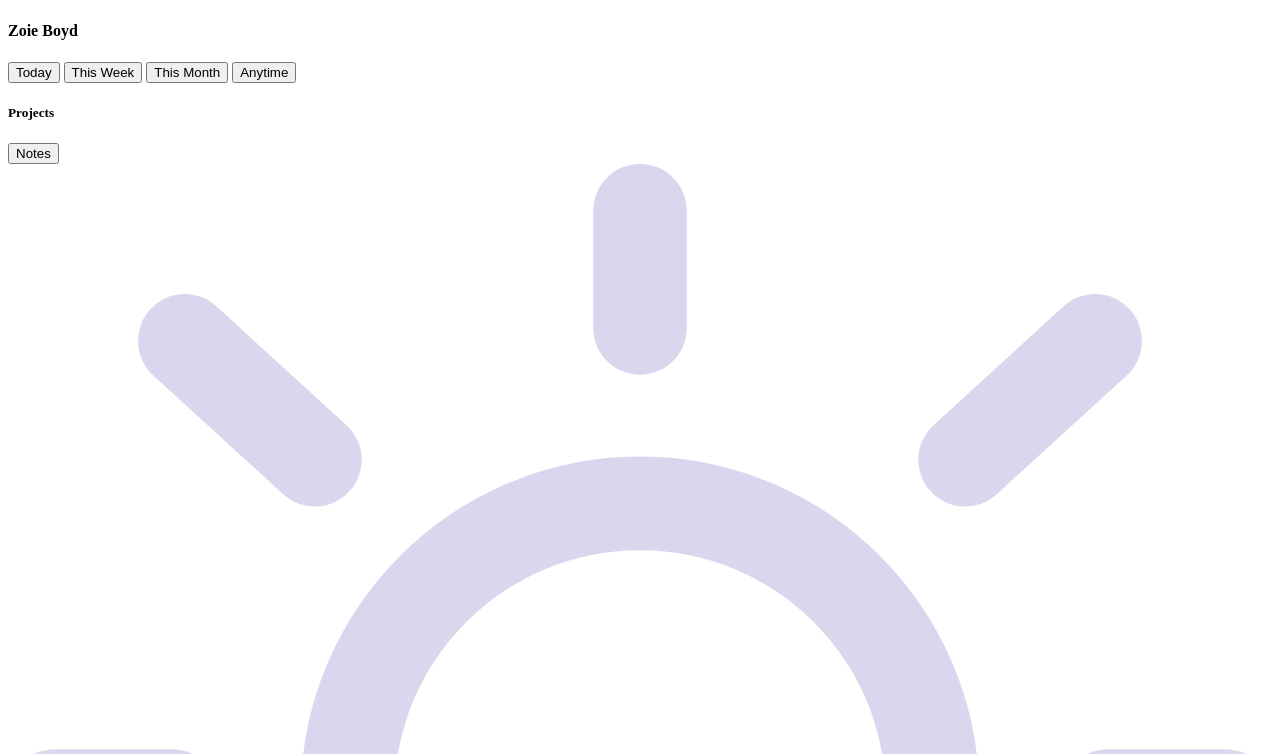
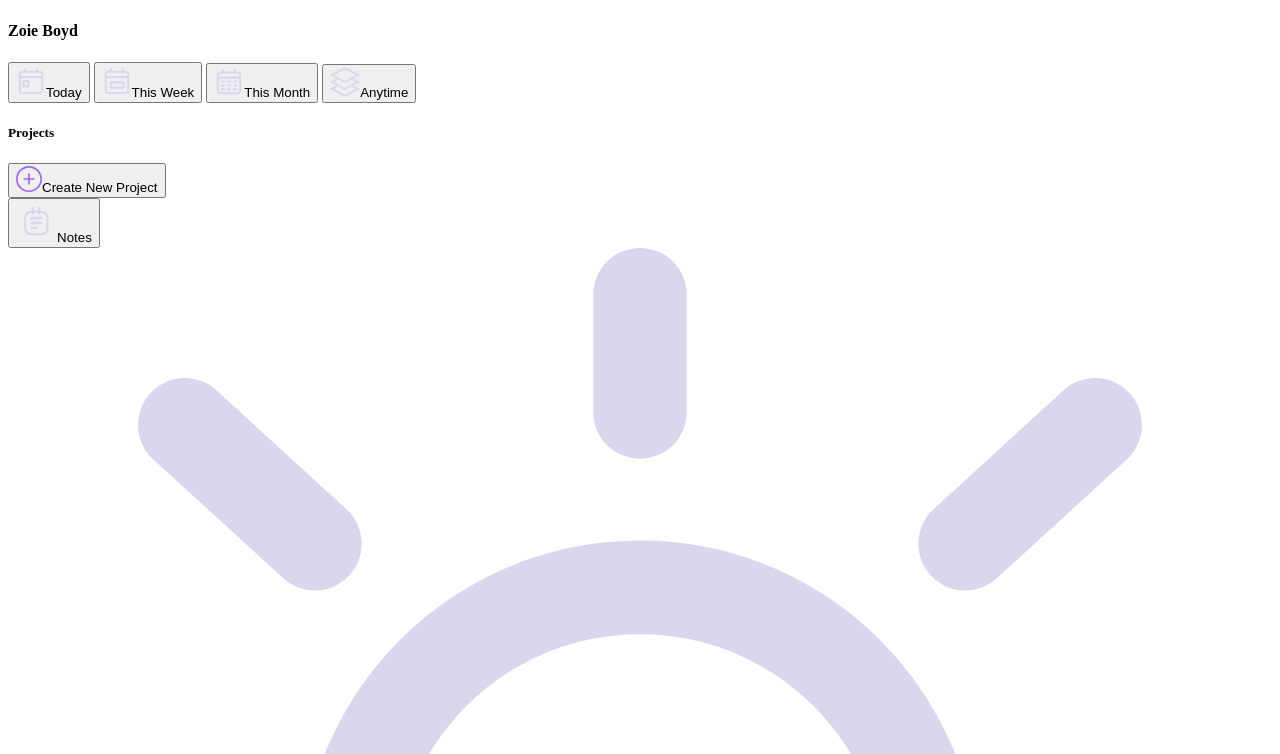
Before and after one commit to ZoieBoyd/to-do-list, a plain HTML site: page src/template.html in a window 1280 px wide. Shown: the part 46-800 px from the top of the page. Drawn offline with Linux system fonts and the light colour scheme.

Commit message:
Style Nav Menu options - Added individual SVG icons to represent each menu item improving the overall aesthetic of the page

```diff
--- a/src/styles.css
+++ b/src/styles.css
@@ -23,7 +23,12 @@
     --text-color: #1E1F23;
 }
 
+* {
+    box-sizing: border-box;
+}
+
 body {
+    padding: 0;
     margin: 0;
     width: calc(100vw - var(--scroll-bar-width));
     display: grid;
@@ -32,19 +37,35 @@ body {
     color: var(--text-color);
     background-color: var(--bg-color);
     font-family: 'roboto', sans-serif;
+    min-height: 100vh;
 }
 
 #nav {
     background-color: var(--secondary-bg-color);
     padding: 1rem 1.4rem;
     width: 16vw;
-
+    height: 100%;
 }
 
 #nav, #nav > section {
     display: flex;
     flex-direction: column;
-    row-gap: 1rem;
+}
+
+#nav * > button {
+    display: flex;
+    align-items: center;
+    text-align: left;
+    font-size: 1.15rem;
+    gap: 0.75rem;
+    padding: 0.15rem 1rem;
+    background-color: transparent;
+    border-radius: 5px;
+    color: var(--text-color);
+}
+
+#nav * > button:hover {
+    background-color: var(--bg-color)
 }
 
 #user-details {
@@ -77,7 +98,8 @@ button, dialog {
 
 .task-container {
     align-self: center;
-    width: 70%;
+    margin-left: 6rem;
+    width: 80%;
     height: 5rem;
     display: grid;
     grid-template-columns: 0.25fr 2fr 0.7fr 0.15fr 0.15fr;
@@ -133,10 +155,7 @@ button, dialog {
     background: url("./images/edit.svg");
 }
 
-:root.light .icon,
-:root.light #user-details > img,
-:root.light .delete-btn,
-:root.light .edit-btn {
+:root.light .icon {
     filter: brightness(0.1);
 }
 
--- a/src/template.html
+++ b/src/template.html
@@ -31,20 +31,23 @@
     </dialog>
     <nav id = "nav">
         <div id = "user-details">
-            <img src="./images/profile-picture.svg" alt="user profile image">
+            <img src="./images/profile-picture.svg" class="icon" alt="user profile image">
             <h4>Zoie Boyd</h4>
         </div>
         <section>
-            <button>Today</button>
-            <button>This Week</button>
-            <button>This Month</button>
-            <button>Anytime</button>
+            <button><img src="images/today-calendar.svg" class="icon">Today</button>
+            <button><img src="images/week-calendar.svg" class="icon">This Week</button>
+            <button><img src="images/month-calendar.svg" class="icon">This Month</button>
+            <button><img src="images/group.svg" class="icon">Anytime</button>
         </section>
         <section id = "project-list">
             <h5>Projects</h5>
         </section>
         <section>
-            <button>Notes</button>
+            <button><img src="images/add-circle.svg">Create New Project</button>
+        </section>
+        <section>
+            <button><img src="images/notes.svg" class="icon">Notes</button>
         </section>
     </nav>
     <main>
```
Also changed, not shown: src/modules/dom.js (+14 -7 lines), src/images/add-circle.svg (added), src/images/folder.svg (added), src/images/group.svg (added), src/images/month-calendar.svg (added), src/images/notes.svg (added), src/images/today-calendar.svg (added), src/images/week-calendar.svg (added).
